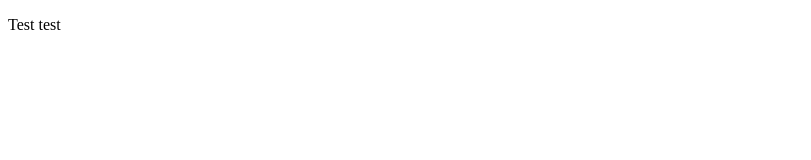
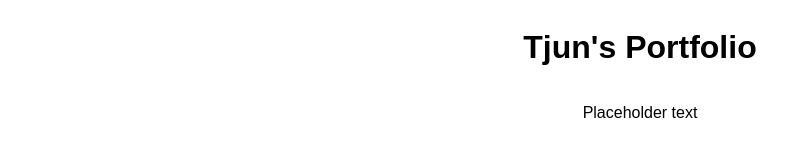
Before and after one commit to mcvitiesdeez/portfolio-project-v1, a website: page index.html in a window 1280 px wide. Shown: the whole page, without its empty margins (0-811 px from the left). Drawn offline with Linux system fonts and the light colour scheme.

Commit message:
Updated index.html and style.css

```diff
--- a/index.html
+++ b/index.html
@@ -3,13 +3,15 @@
   <head>
     <meta charset="utf-8" />
     <meta name="viewport" content="width=device-width" />
-    <title>[Tjun] Portfolio</title>
+    <title>Tjun's Portfolio</title>
     <link href="style.css" rel="stylesheet" type="text/css" />
   </head>
 
   <body>
+    <h1>Tjun's Portfolio</h1>
+
     <div>
-      <p>Test test</p>
+      <p>Placeholder text</p>
     </div>
     <script src="script.js"></script>
   </body>
--- a/style.css
+++ b/style.css
@@ -2,3 +2,10 @@ html {
   height: 100%;
   width: 100%;
 }
+
+body{
+  font-family: Arial, Helvetica, sans-serif;
+  flex-direction: column;
+  display: flex;
+  align-items: center;
+}
```
